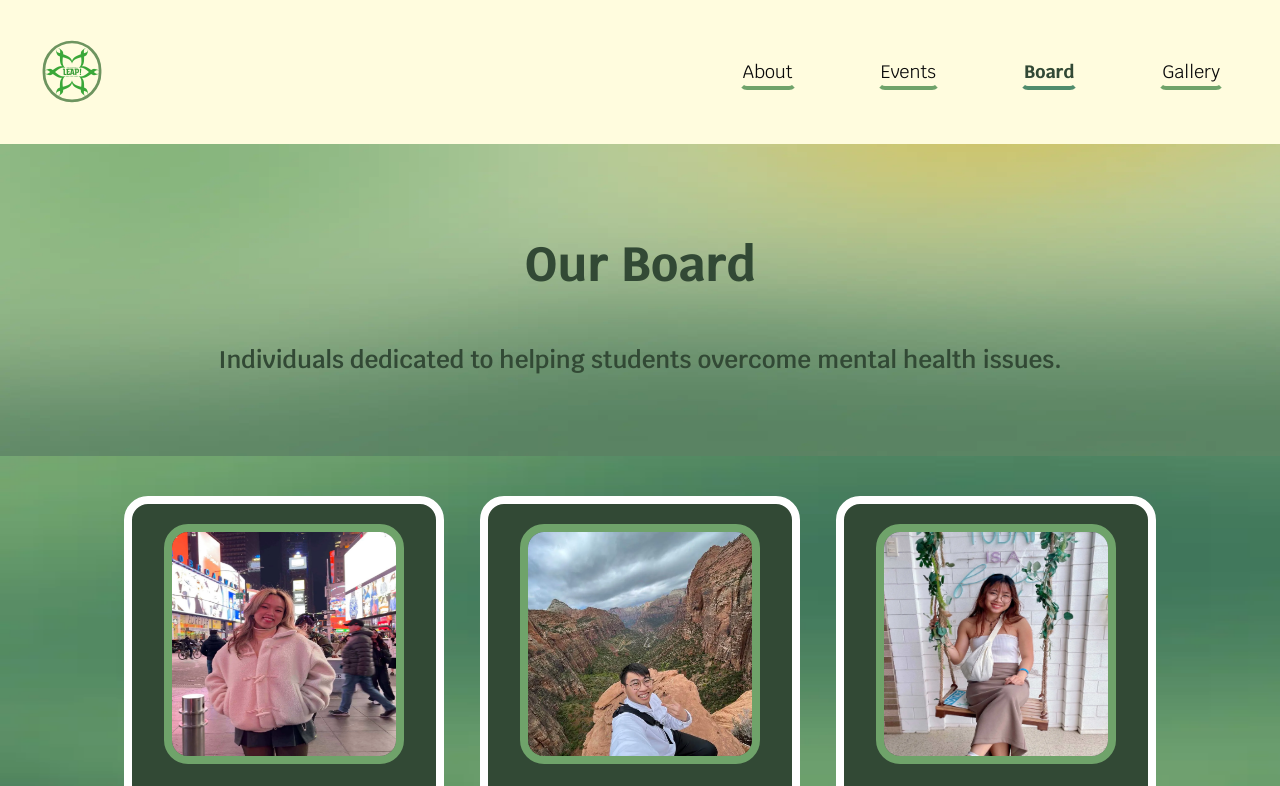
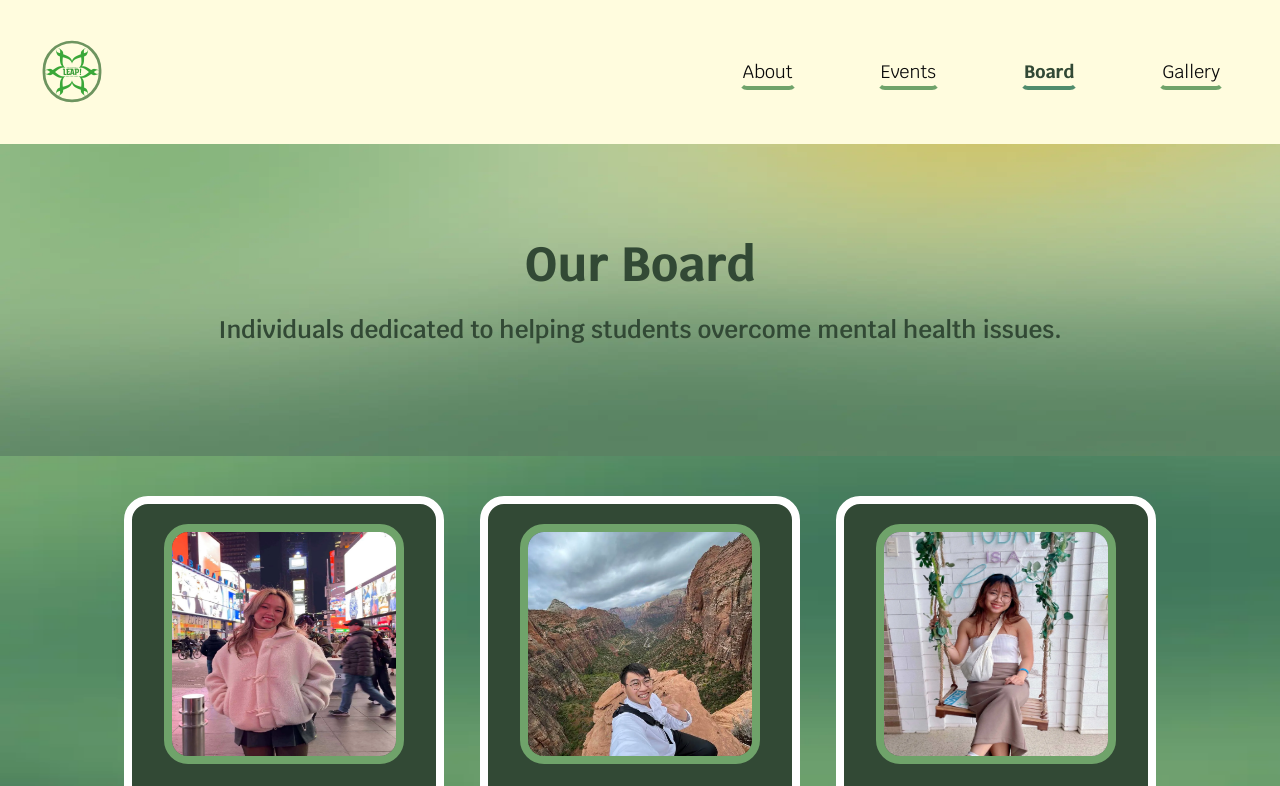
Before and after one commit to acm-ucr/leap-website, a Next.js app: page /board in a window 1280 px wide. Shown: the top 786 px of the page. Built offline with nearby package versions, Linux system fonts and the light colour scheme.

Commit message:
Added animation to the Events Header and Subtext.

```diff
--- a/src/components/Header.tsx
+++ b/src/components/Header.tsx
@@ -1,4 +1,6 @@
+"use client";
 import Image, { StaticImageData } from "next/image";
+import { motion } from "motion/react";
 
 interface HeaderProps {
   title: string;
@@ -15,12 +17,28 @@ const Header: React.FC<HeaderProps> = ({ title, subtitle, background }) => {
         className="absolute -z-20"
         alt="header background"
       />
-      <div className="pb-10 pt-52 font-leap text-3xl font-bold text-leap-dark-green sm:text-4xl md:pt-60 md:text-4xl lg:text-5xl">
+      <motion.div
+        className="pb-10 pt-52 font-leap text-3xl font-bold text-leap-dark-green sm:text-4xl md:pt-60 md:text-4xl lg:text-5xl"
+        initial={{ opacity: 0, scale: 0.9 }}
+        whileInView={{ opacity: 1, scale: 1 }}
+        transition={{
+          duration: 0.5,
+          delay: 0.1,
+        }}
+      >
         {title}
-      </div>
-      <div className="md:pb-15 px-20 pb-8 pt-4 font-leap font-semibold text-leap-dark-green sm:pb-10 sm:text-lg md:text-xl lg:pb-20 lg:text-2xl">
+      </motion.div>
+      <motion.div
+        className="md:pb-15 px-20 pb-8 pt-4 font-leap font-semibold text-leap-dark-green sm:pb-10 sm:text-lg md:text-xl lg:pb-20 lg:text-2xl"
+        initial={{ opacity: 0, y: 0 }}
+        whileInView={{ opacity: 1, y: -30 }}
+        transition={{
+          duration: 0.5,
+          delay: 0.1,
+        }}
+      >
         {subtitle}
-      </div>
+      </motion.div>
     </div>
   );
 };
```
Also changed, not shown: 1 other file (tests, documents, lock files or other folders).
